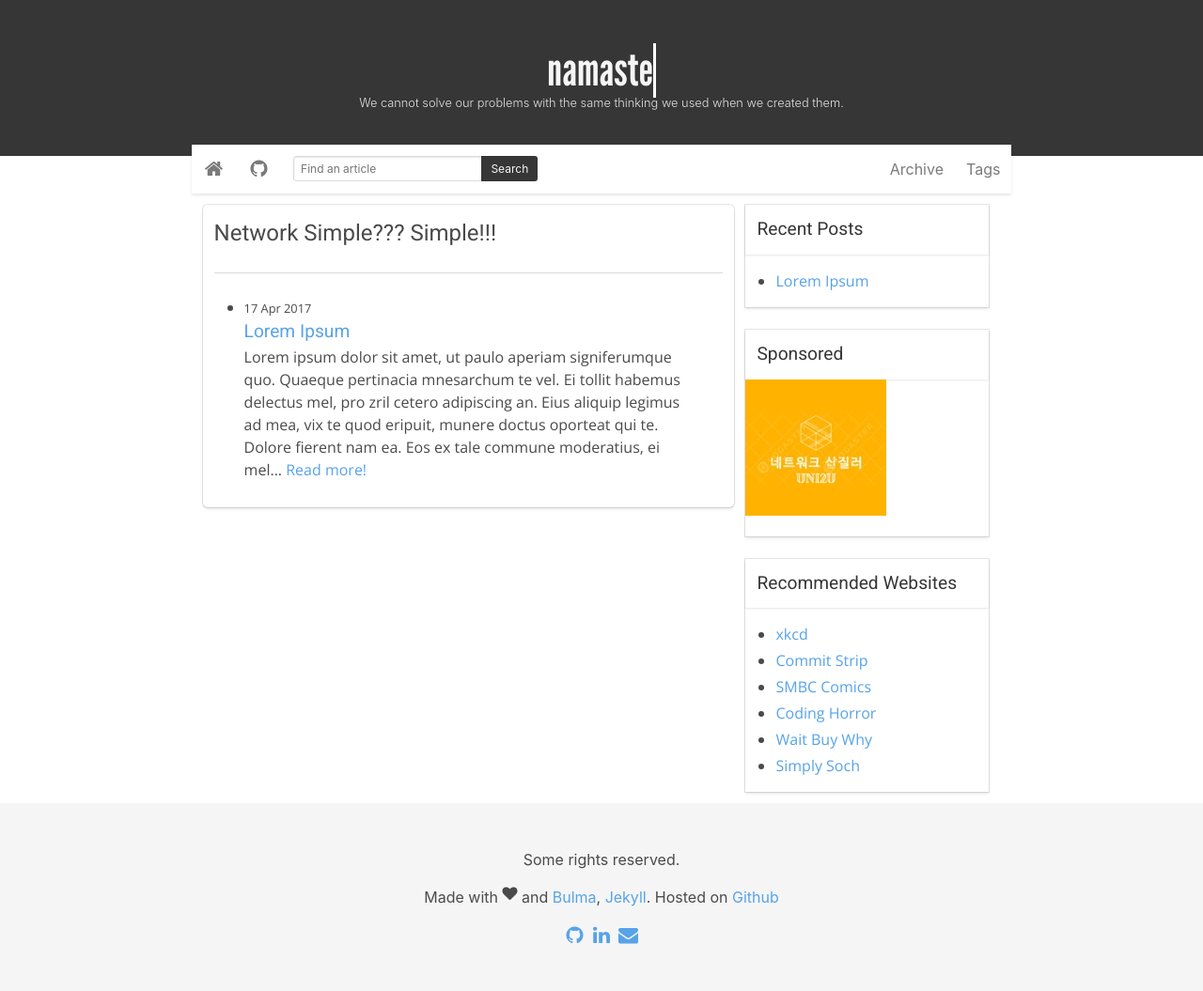
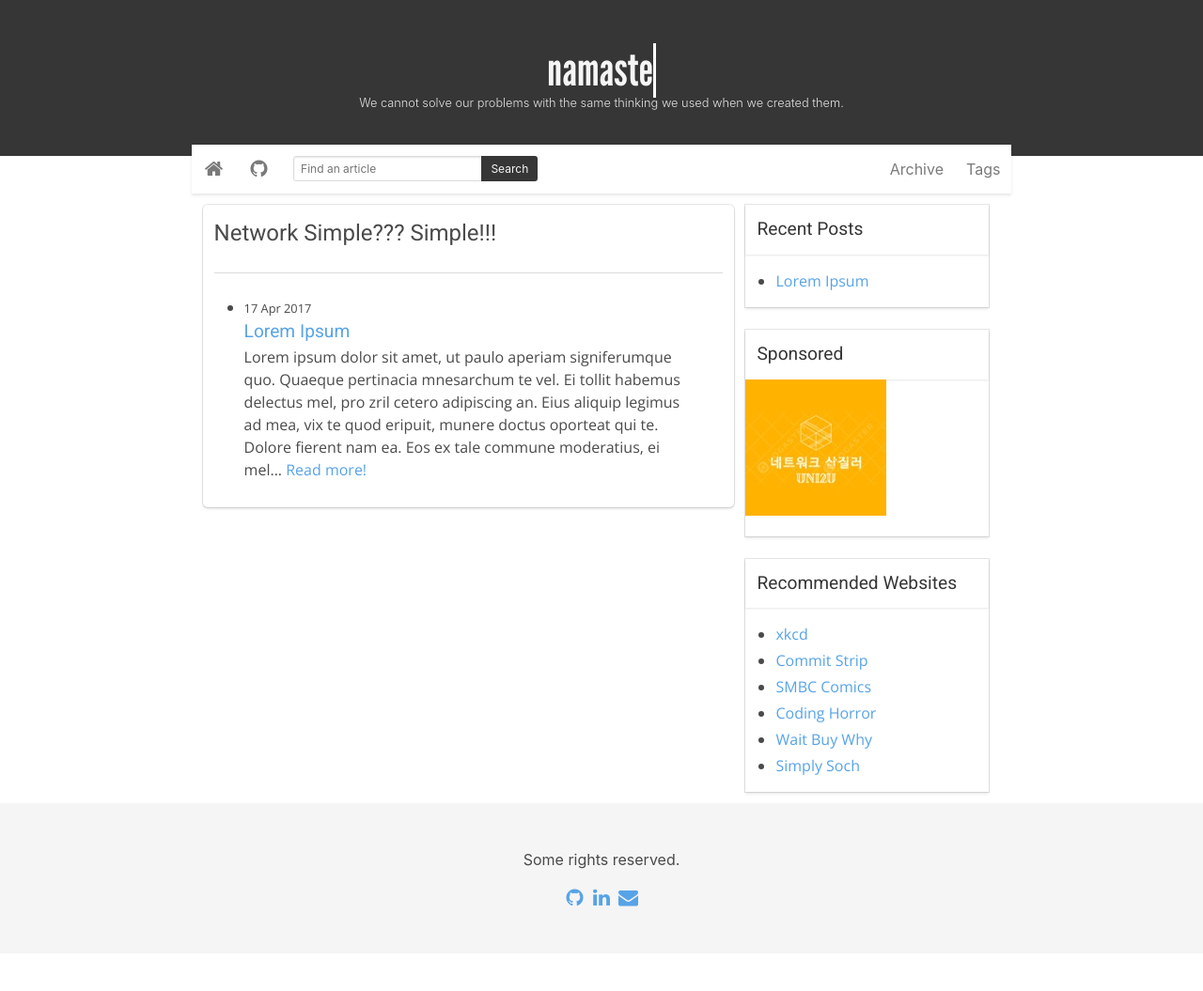
Before and after one commit to uni2u/uni2u.github.io, a Jekyll site: the page built from index.html, in a window 1280 px wide. Shown: the whole page at 94% size. Built offline with Jekyll 4.4.1, drawn with Linux system fonts in a browser that asks for light colours; comment, search, counter and statistics services are not loaded; after the commit the page ends 1015 px from its top, so only the background shows below that.

Commit message:
edit default

```diff
--- a/_layouts/default.html
+++ b/_layouts/default.html
@@ -34,7 +34,7 @@
           </span>
         </a>
 
-        <a href="https://github.com/abhn" class="nav-item">
+        <a href="https://github.com/uni2u" class="nav-item">
           <span class="icon">
             <i class="fa fa-github" aria-hidden="true" title="Github"></i>
           </span>
@@ -165,9 +165,6 @@
         Some rights reserved.
       </p>
       <p>
-        Made with <i class="fa fa-heart"></i> and <a href="https://github.com/jgthms/bulma">Bulma</a>, <a href="https://jekyllrb.com/">Jekyll</a>. Hosted on <a href="https://github.com/">Github</a>
-      </p>
-      <p>
         <a class="icon" href="https://github.com/uni2u">
           <i class="fa fa-github" title="Github"></i>
         </a>
```
